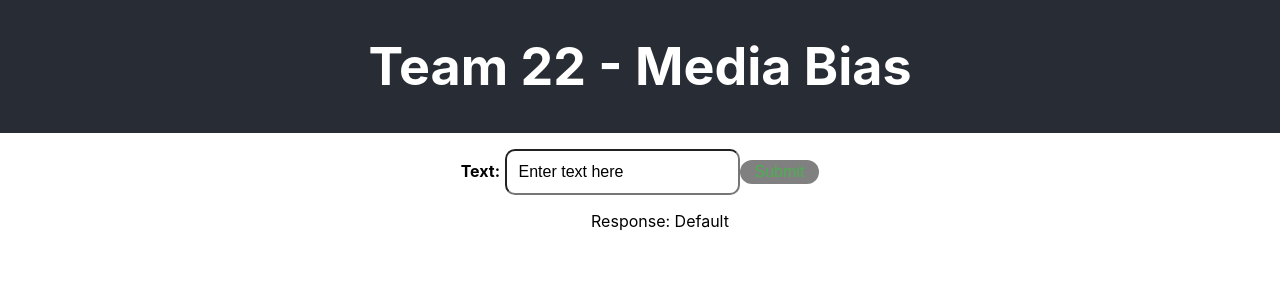
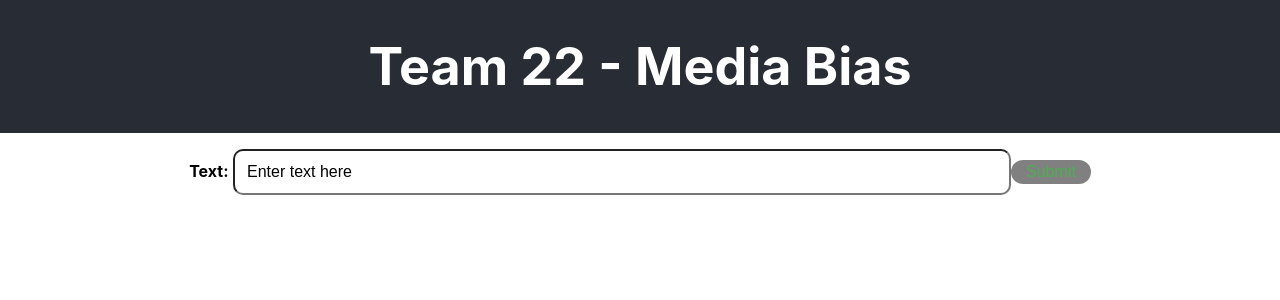
Before and after one commit to sadiela/contextcheck, a React (Create React App) app in the folder react-flask-app/: page / in a window 1280 px wide. Shown: the top 300 px of the page. Built offline with nearby package versions, Linux system fonts and the light colour scheme.

Commit message:
UI formatting for video presentation

```diff
--- a/react-flask-app/src/Form.css
+++ b/react-flask-app/src/Form.css
@@ -25,6 +25,7 @@
 .text_input {
     background-color: white;
     padding: 12px;
+    width: 750px;
     font-size: 16px;
     border-radius: 10px;
 }
--- a/react-flask-app/src/Form.js
+++ b/react-flask-app/src/Form.js
@@ -6,14 +6,14 @@ class Form extends React.Component {
         super(props);
         this.state = {
             text: "Enter text here",
-            response: "Default"
+            response: []
         };
 
         this.handleChange = this.handleChange.bind(this);
         this.handleSubmit = this.handleSubmit.bind(this);
     }
     handleChange(event){
-        this.setState({text: event.target.value, response: event.target.response});
+        this.setState({text: event.target.value}); //, response: event.target.response});
     }
     handleSubmit(event){
         event.preventDefault();
@@ -21,11 +21,18 @@ class Form extends React.Component {
         console.log("Input: " + myText);
         axios.post("/result", {myText})
             .then(res => {
-                this.setState({response: res.data.text});
-                console.log("Output: " + res.data.text);
+                this.setState({ response: [...this.state.response, res.data] })
+                //this.setState({response: res.data});//.data.text});
+                console.log(res.data);//.data.text);
             });
     }
     render(){
+
+        var listItems = this.state.response.map((item) =>
+            <li>
+                {item}
+            </li>
+            );
         return(
             <form className="form" onSubmit={this.handleSubmit}>
             <p></p>
@@ -33,9 +40,7 @@ class Form extends React.Component {
                     <strong>Text:</strong> <input className="text_input" key="text-input" type="text" value={this.state.text} onChange={this.handleChange} />
                 </label>
                 <button className="submit_button" type="submit" value="Submit">Submit</button>
-                <ul>
-                <li className="list_item"> Response: {this.state.response} </li>
-                </ul>
+                <ul>{listItems}</ul>
             </form>
         );
     }
```
Also changed, not shown: 1 other file (tests, documents, lock files or other folders).
